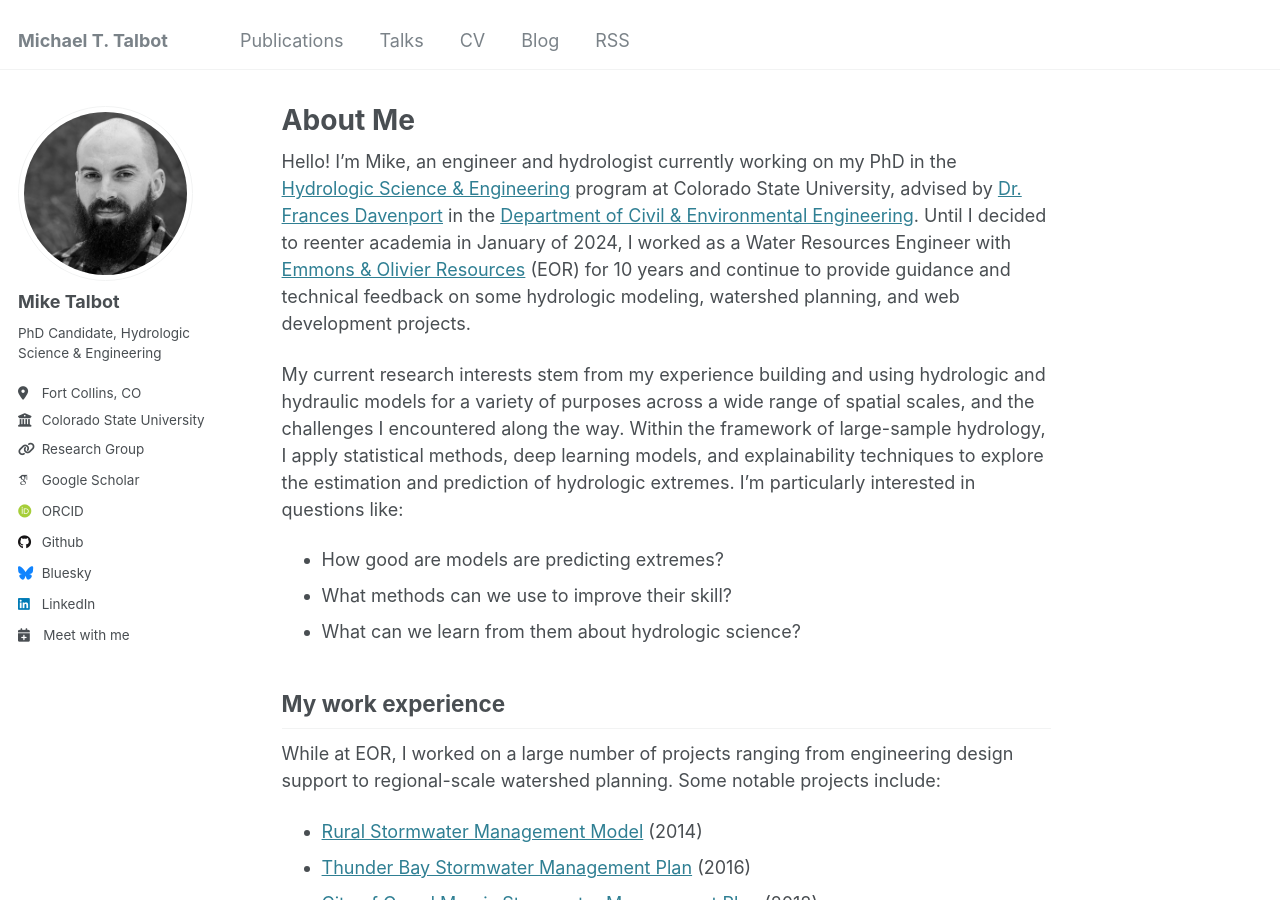
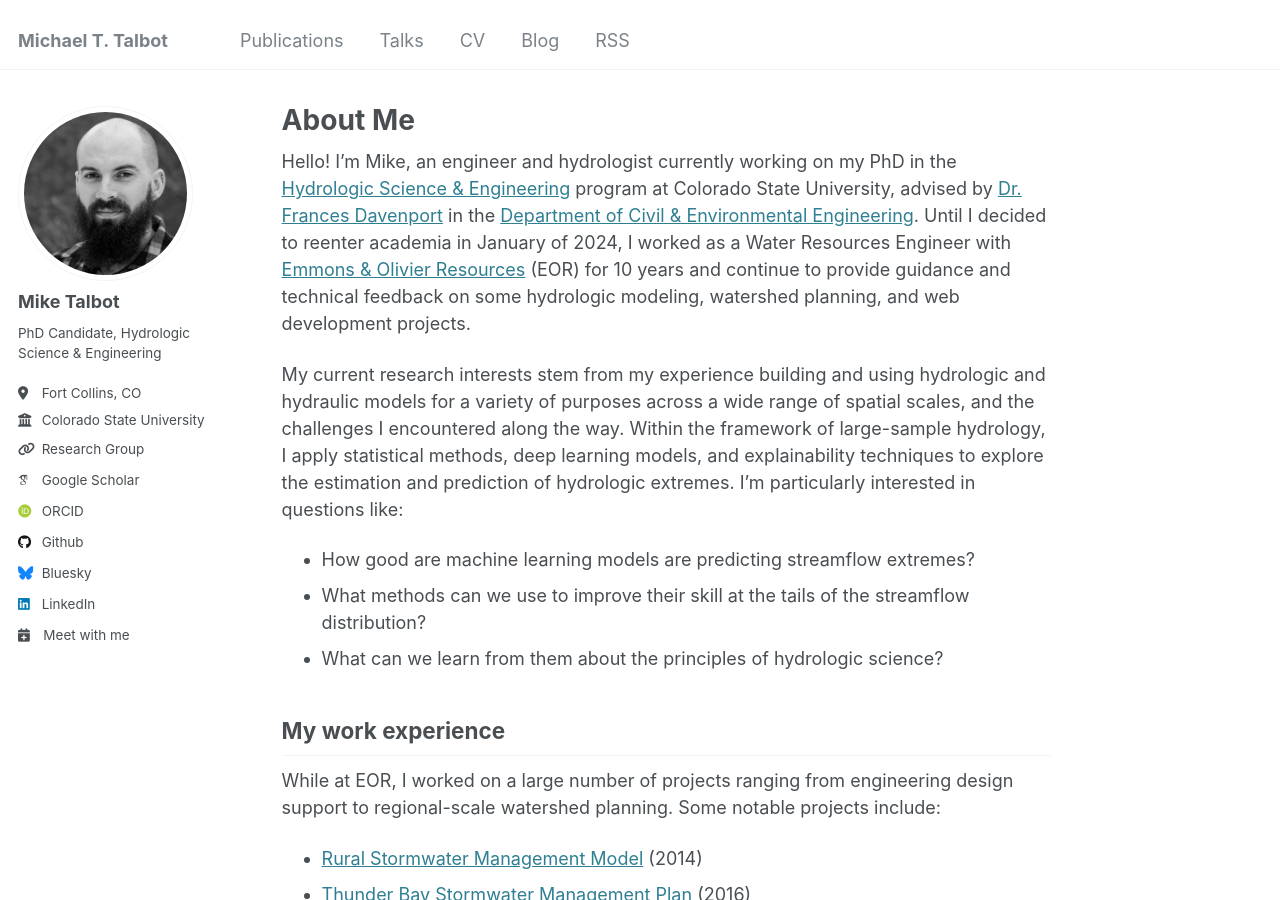
Before and after one commit to realmiketalbot/realmiketalbot.github.io, a Jekyll site: the page built from _pages/about.md, in a window 1280 px wide and 900 px high. Built offline with Jekyll 4.4.1, drawn with Linux system fonts in a browser that asks for light colours; some web fonts are replaced; a script that is not in the unit is left out; comment, search, counter and statistics services are not loaded.

Commit message:
Update about page

```diff
--- a/_pages/about.md
+++ b/_pages/about.md
@@ -12,9 +12,9 @@ redirect_from:
 Hello! I'm Mike, an engineer and hydrologist currently working on my PhD in the [Hydrologic Science & Engineering](https://www.engr.colostate.edu/ce/graduate/hydrologic-science-and-engineering/) program at Colorado State University, advised by [Dr. Frances Davenport](https://fdavenport.github.io) in the [Department of Civil & Environmental Engineering](https://www.engr.colostate.edu/ce/). Until I decided to reenter academia in January of 2024, I worked as a Water Resources Engineer with [Emmons & Olivier Resources](https://www.eorinc.com/) (EOR) for 10 years and continue to provide guidance and technical feedback on some hydrologic modeling, watershed planning, and web development projects.
 
 My current research interests stem from my experience building and using hydrologic and hydraulic models for a variety of purposes across a wide range of spatial scales, and the challenges I encountered along the way. Within the framework of large-sample hydrology, I apply statistical methods, deep learning models, and explainability techniques to explore the estimation and prediction of hydrologic extremes. I'm particularly interested in questions like:
-- How good are models are predicting extremes?
-- What methods can we use to improve their skill?
-- What can we learn from them about hydrologic science?
+- How good are machine learning models are predicting streamflow extremes?
+- What methods can we use to improve their skill at the tails of the streamflow distribution?
+- What can we learn from them about the principles of hydrologic science?
 
 ## My work experience
 While at EOR, I worked on a large number of projects ranging from engineering design support to regional-scale watershed planning. Some notable projects include:
```
